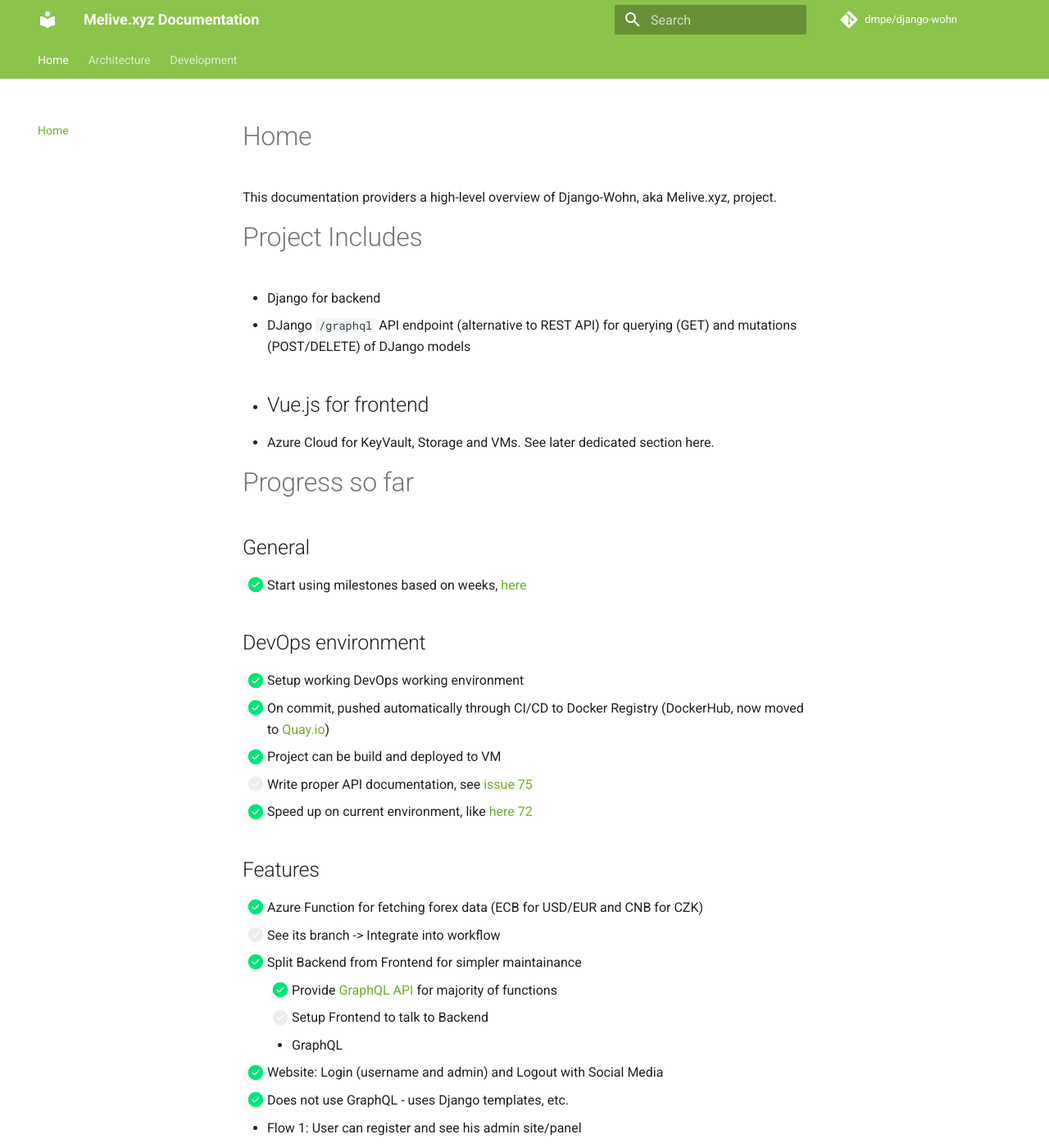
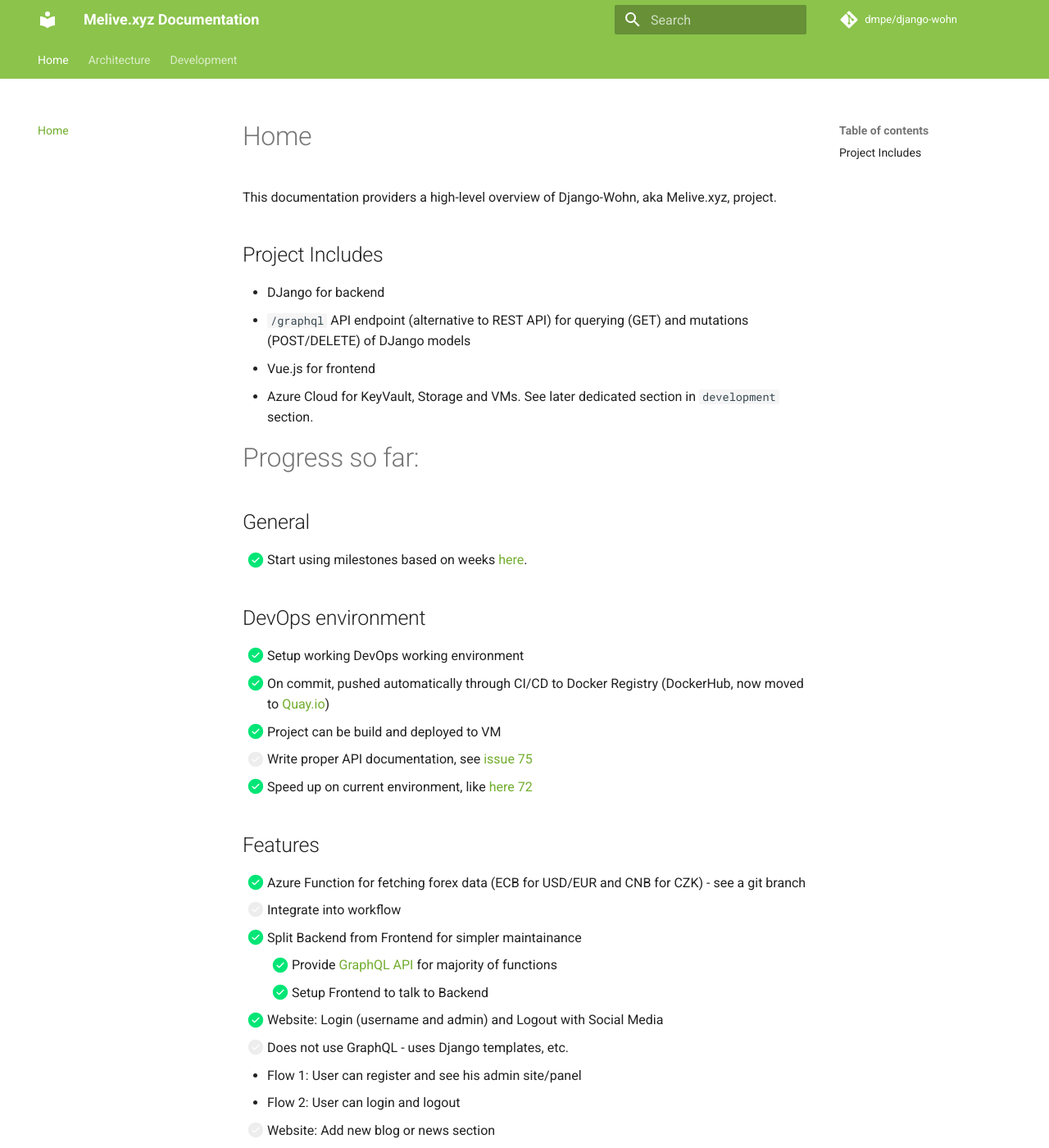
Before and after one commit to dmpe/django-wohn, an MkDocs documentation site: the page built from docs/index.md, in a window 1280 px wide and 1400 px high. Shown: the whole window at 82% size. Built offline with MkDocs 1.6.1 and Material for MkDocs 9.7.7, drawn with Linux system fonts in a browser that asks for light colours; comment, search, counter and statistics services are not loaded.

Commit message:
update docs page

```diff
--- a/docs/index.md
+++ b/docs/index.md
@@ -2,20 +2,18 @@
 
 This documentation providers a high-level overview of Django-Wohn, aka Melive.xyz, project.
 
-# Project Includes
+## Project Includes
 
-- Django for backend
-- DJango `/graphql` API endpoint (alternative to REST API) for querying (GET) and mutations (POST/DELETE) of DJango models
+- DJango for backend
+- `/graphql` API endpoint (alternative to REST API) for querying (GET) and mutations (POST/DELETE) of DJango models
 - Vue.js for frontend
--
-- Azure Cloud for KeyVault, Storage and VMs. See later dedicated section here.
+- Azure Cloud for KeyVault, Storage and VMs. See later dedicated section in `development` section.
 
-
-# Progress so far
+# Progress so far:
 
 ## General
 
-- [x] Start using milestones based on weeks, [here](https://github.com/dmpe/django-wohn/milestone)
+- [x] Start using milestones based on weeks [here](https://github.com/dmpe/django-wohn/milestone).
 
 ## DevOps environment
 - [x] Setup working DevOps working environment
@@ -26,15 +24,15 @@
 
 ## Features
 
-- [x] Azure Function for fetching forex data (ECB for USD/EUR and CNB for CZK)
-  - [ ] See its branch -> Integrate into workflow
+- [x] Azure Function for fetching forex data (ECB for USD/EUR and CNB for CZK) - see a git branch
+  - [ ] Integrate into workflow
 
 - [x] Split Backend from Frontend for simpler maintainance
     - [x] Provide [GraphQL API](https://github.com/dmpe/django-wohn/issues/54) for majority of functions
-    - [ ] Setup Frontend to talk to Backend
-       - GraphQL
+    - [x] Setup Frontend to talk to Backend
+
 - [x] Website: Login (username and admin) and Logout with Social Media
-  - [x] Does not use GraphQL - uses Django templates, etc.
+  - [ ] Does not use GraphQL - uses Django templates, etc.
   - Flow 1: User can register and see his admin site/panel
   - Flow 2: User can login and logout
 - [ ] Website: Add new blog or news section
@@ -46,5 +44,3 @@
     - [x] DJango Model Inheritance via [Abstract Class](https://docs.djangoproject.com/en/2.2/topics/db/models/#model-inheritance)
         - Rooms, Houses, Apartments
 - [ ]
-- [ ]
-- [ ]
```
